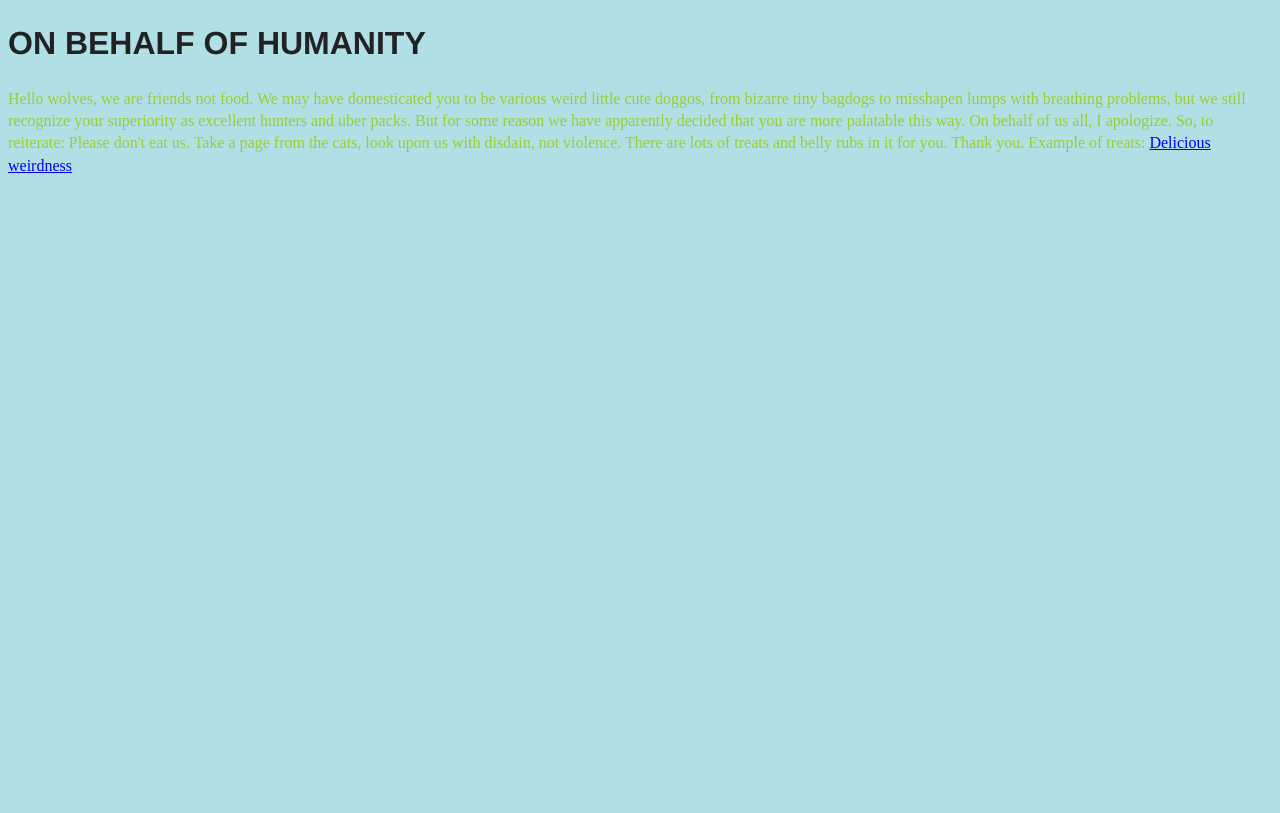
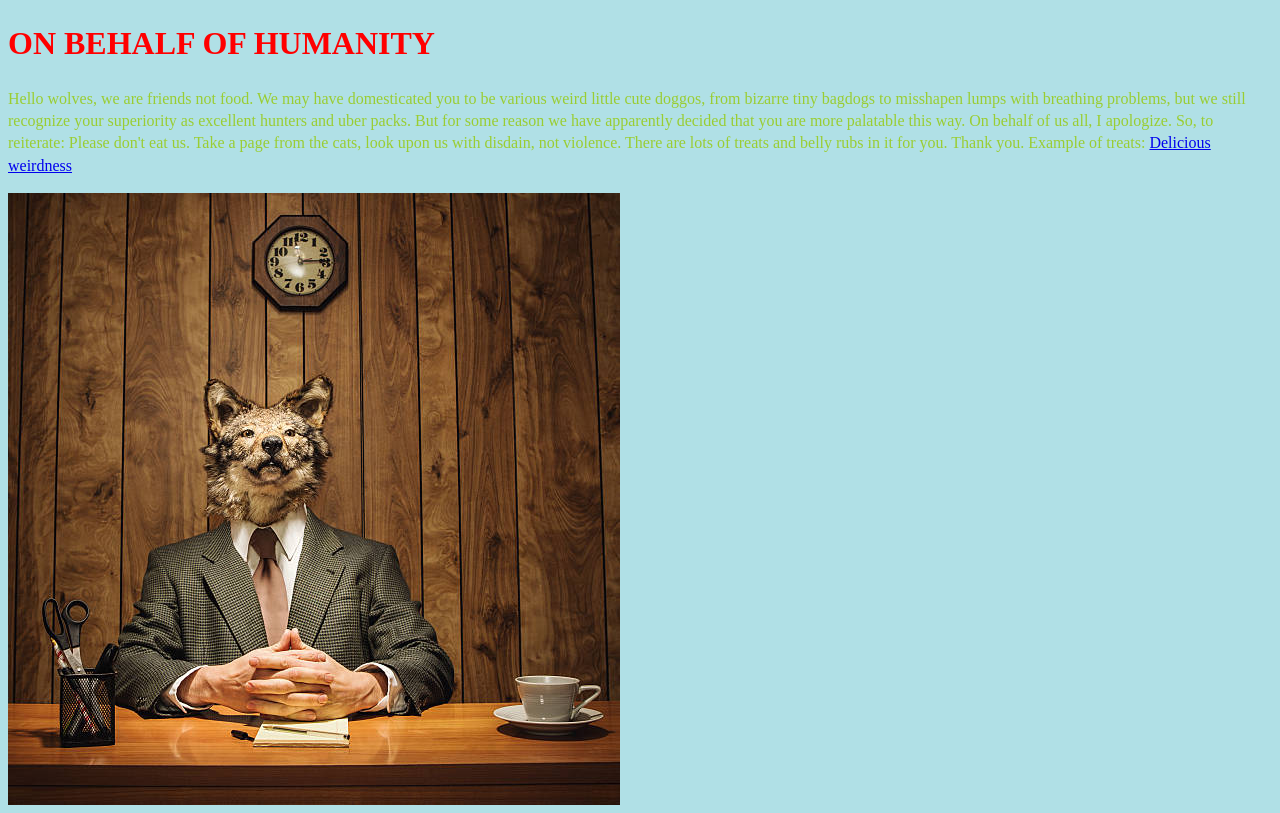
Before and after one commit to jkraak/HTMLAssignment, a website built with webpack: page P0-HelloWorld/index.html in a window 1280 px wide. Built offline with nearby package versions, Linux system fonts and the light colour scheme.

Commit message:
Clean up and added Image with link

```diff
--- a/P0-HelloWorld/index.html
+++ b/P0-HelloWorld/index.html
@@ -1,5 +1,5 @@
 <!doctype html>
-<html class="no-js" lang="" xmlns="http://www.w3.org/1999/html">
+<html class="no-js" lang="" xmlns="http://www.w3.org/1999/html" xmlns="http://www.w3.org/1999/html">
 
 <head>
   <meta charset="utf-8">
@@ -22,11 +22,15 @@
   <meta name="theme-color" content="#fafafa">
 </head>
 
-<body> <body style="background-color:powderblue;">
-<h1> <h1 style="color:red;"> <h1 style="font-family:'Helvetica Neue';"> ON BEHALF OF HUMANITY </style> </h1>
+<body style="background-color:powderblue;">
+<h1 style="color:red;">ON BEHALF OF HUMANITY </h1>
   <!-- Add your site or application content here -->
-  <p> <p style="color:yellowgreen;">Hello wolves, we are friends not food. We may have domesticated you to be various weird little cute doggos, from bizarre tiny bagdogs to misshapen lumps with breathing problems, but we still recognize your superiority as excellent hunters and uber packs. But for some reason we have apparently decided that you are more palatable this way. On behalf of us all, I apologize. So, to reiterate: Please don't eat us. Take a page from the cats, look upon us with disdain, not violence. There are lots of treats and belly rubs in it for you. Thank you. Example of treats: <a href="https://www.matsmart.se/produkt/snuffle-hund-ol-kycklingsmak?gad_source=1&gclid=Cj0KCQjw5ea1BhC6ARIsAEOG5pz04z1kQCxsEs8EDg0kx3M_p_lDuqBC2afQldFcG13pO_T-0XL3dBwaAlQ_EALw_wcB"> Delicious weirdness </a> </p>
-  <script src="js/app.js"></script>
+  <p style="color:yellowgreen;">Hello wolves, we are friends not food. We may have domesticated you to be various weird little cute doggos, from bizarre tiny bagdogs to misshapen lumps with breathing problems, but we still recognize your superiority as excellent hunters and uber packs. But for some reason we have apparently decided that you are more palatable this way. On behalf of us all, I apologize. So, to reiterate: Please don't eat us. Take a page from the cats, look upon us with disdain, not violence. There are lots of treats and belly rubs in it for you. Thank you. Example of treats:
+    <a href="https://www.matsmart.se/produkt/snuffle-hund-ol-kycklingsmak?gad_source=1&gclid=Cj0KCQjw5ea1BhC6ARIsAEOG5pz04z1kQCxsEs8EDg0kx3M_p_lDuqBC2afQldFcG13pO_T-0XL3dBwaAlQ_EALw_wcB"> Delicious weirdness </a>
+  </p>
+  <a href="https://post.bark.co/fun/17-rules-dogs-have/">
+  <img src="./Bosswolf.jpg" alt="Wolf Boss">
+</a>
 
 </body>
 
```
Also changed, not shown: P0-HelloWorld/Bosswolf.jpg (added).
